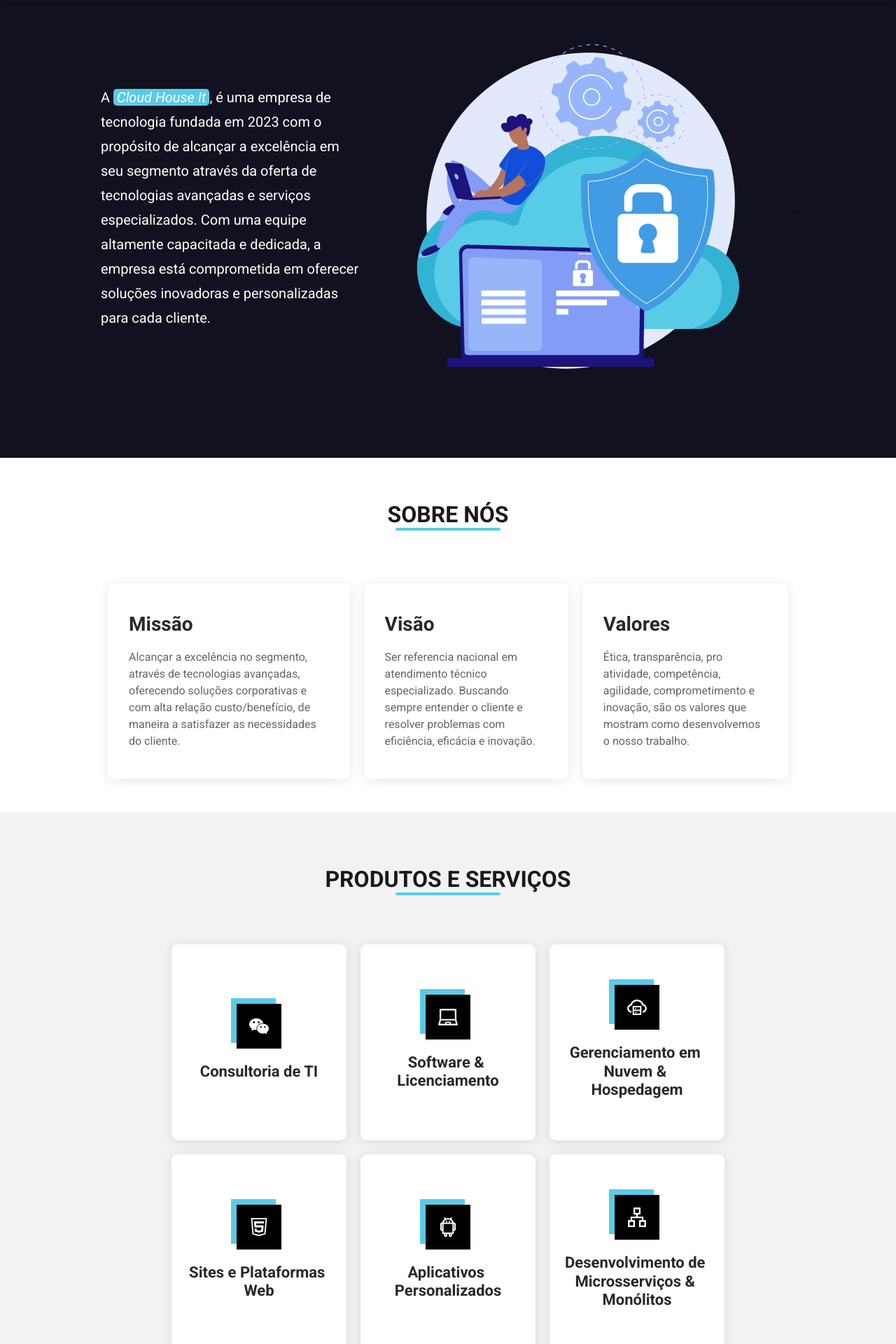
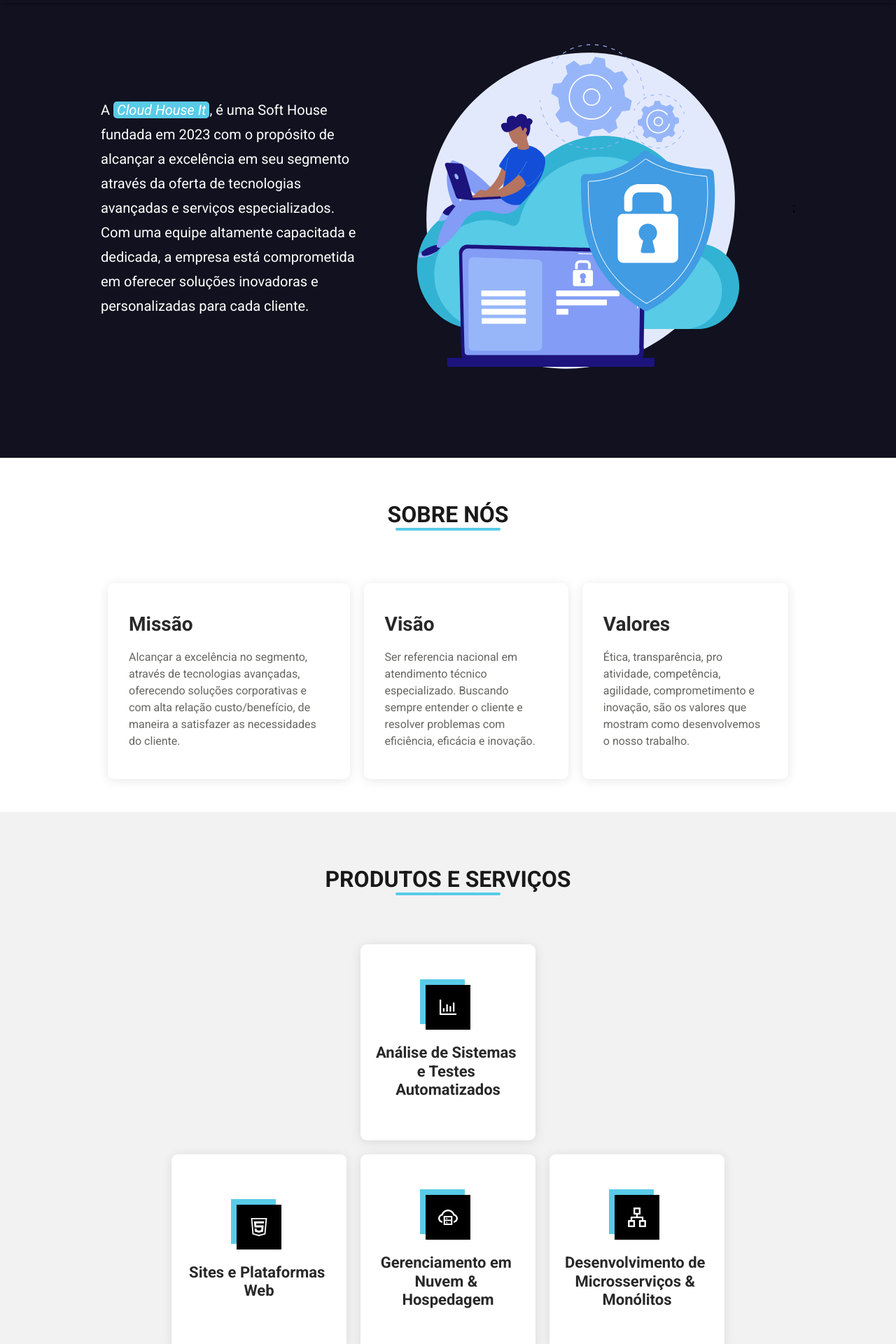
Before and after one commit to CloudHouseDev/landing-page-business, a React (Create React App) app: page / in a window 1280 px wide. Shown: the part 60-1980 px from the top of the page at 70% size. Built offline with nearby package versions, Linux system fonts and the light colour scheme.

Commit message:
save changes

```diff
--- a/src/pages/components/ServicesOffer/ServicesOffer.jsx
+++ b/src/pages/components/ServicesOffer/ServicesOffer.jsx
@@ -21,10 +21,11 @@ function ServicesOffer() {
             <div className="content-services-offer">
                 <div className="box-service-offers">
                     <div className="wrapper-icon">
-                        <WechatFilled />
+                        <AndroidOutlined />
                     </div>
-                    <h4>Consultoria de TI</h4>
+                    <h4>Aplicativos Personalizados</h4>
                 </div>
+
                 <div className="box-service-offers">
                     <div className="wrapper-icon">
                         <LaptopOutlined />
@@ -33,9 +34,9 @@ function ServicesOffer() {
                 </div>
                 <div className="box-service-offers">
                     <div className="wrapper-icon">
-                        <CloudServerOutlined />
+                        <WechatFilled />
                     </div>
-                    <h4>Gerenciamento em Nuvem & Hospedagem</h4>
+                    <h4>Consultoria de TI</h4>
                 </div>
                 <div className="box-service-offers">
                     <div className="wrapper-icon">
@@ -45,9 +46,9 @@ function ServicesOffer() {
                 </div>
                 <div className="box-service-offers">
                     <div className="wrapper-icon">
-                        <AndroidOutlined />
+                        <CloudServerOutlined />
                     </div>
-                    <h4>Aplicativos Personalizados</h4>
+                    <h4>Gerenciamento em Nuvem & Hospedagem</h4>
                 </div>
                 <div className="box-service-offers">
                     <div className="wrapper-icon">
--- a/src/pages/components/ServicesOffer/styles.css
+++ b/src/pages/components/ServicesOffer/styles.css
@@ -16,7 +16,7 @@
     width: 100%;
     margin: 0px 10px;
     border-radius: 9px;
-    flex-wrap: wrap;
+    flex-wrap: wrap-reverse;
 }
 
 .box-service-offers {
--- a/src/pages/components/home/home.jsx
+++ b/src/pages/components/home/home.jsx
@@ -9,10 +9,10 @@ function Home() {
         <div className="wrapper-home-section">
             <div className="wrapper-text">
                 <p>
-                    A <span>Cloud House It</span>, é uma empresa de tecnologia fundada em
-                    2023 com o propósito de alcançar a excelência em seu segmento através
-                    da oferta de tecnologias avançadas e serviços especializados. Com uma
-                    equipe altamente capacitada e dedicada, a empresa está comprometida em
+                    A <span>Cloud House It</span>, é uma Soft House fundada em 2023 com o
+                    propósito de alcançar a excelência em seu segmento através da oferta
+                    de tecnologias avançadas e serviços especializados. Com uma equipe
+                    altamente capacitada e dedicada, a empresa está comprometida em
                     oferecer soluções inovadoras e personalizadas para cada cliente.
                 </p>
             </div>
```
